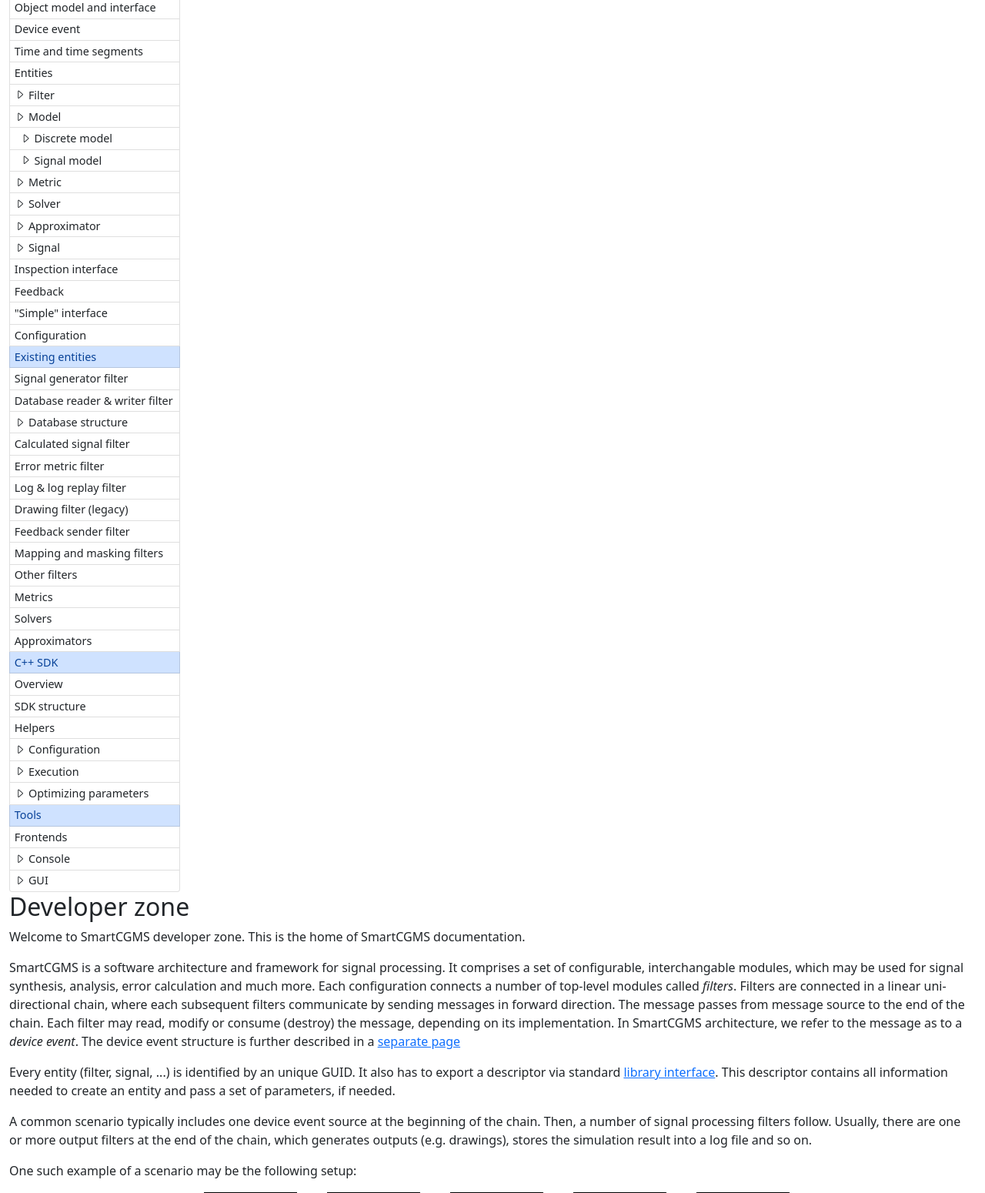
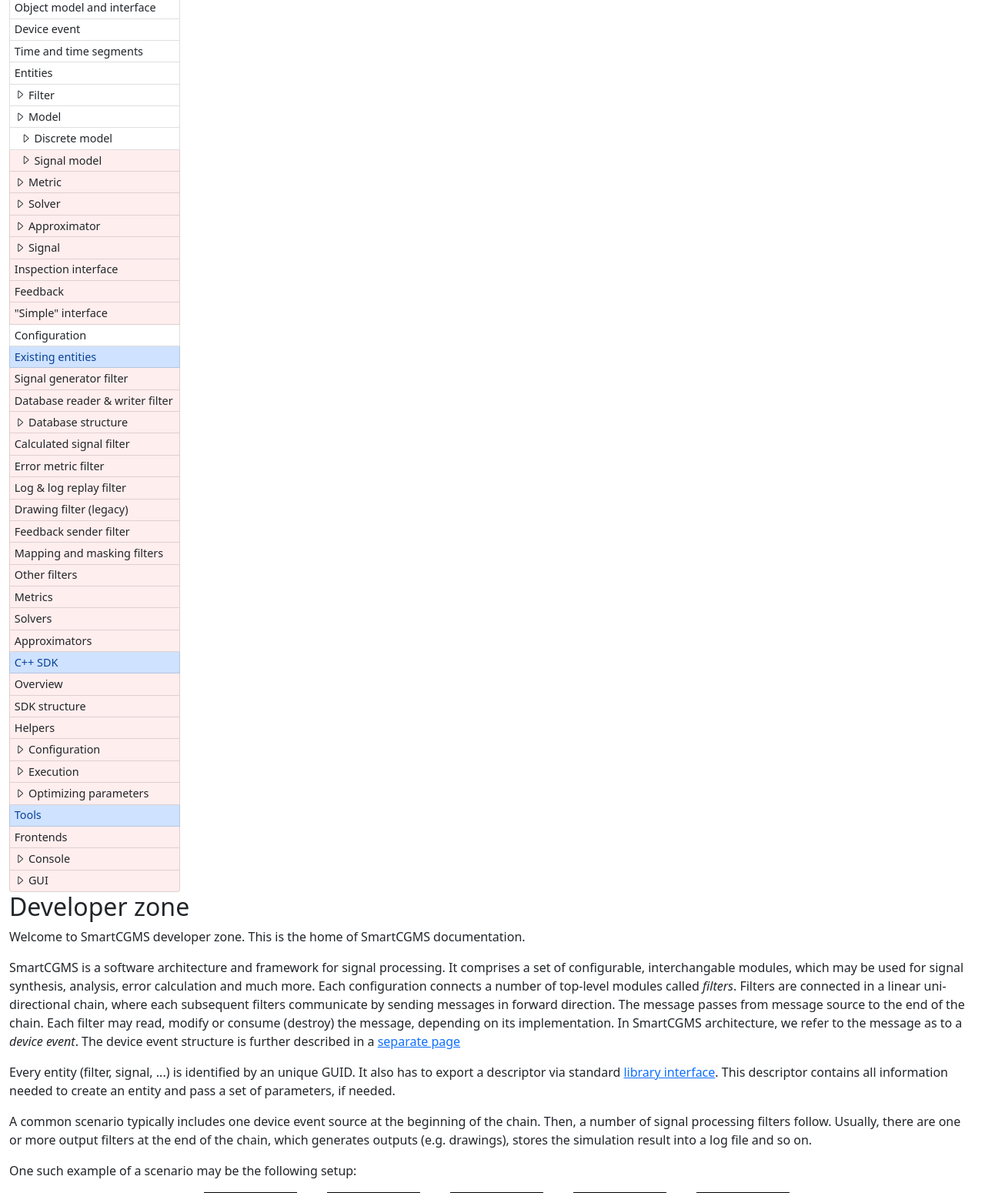
Before and after one commit to MartinUbl/SmartCGMS_Docs, a PHP site: page / in a window 1280 px wide. Shown: the part 320-1870 px from the top of the page at 77% size. Run offline with PHP 8.4, Linux system fonts and the light colour scheme.

Commit message:
Mark up nonexistent documentation pages

```diff
--- a/pages.php
+++ b/pages.php
@@ -19,6 +19,9 @@ function buildMenuLink($pagename)
     if ($pagename == $curPage || empty($pagename) && $curPage == "default")
         $class .= " active";
 
+    if (!empty($pagename) && !file_exists("pages/$pagename.php"))
+        $class .= " nonexistent";
+
     return "href=\"$href\" class=\"$class\"";
 }
 
--- a/style.css
+++ b/style.css
@@ -8,6 +8,11 @@ h1
     background-image: url('./scgms.png');
     background-size: contain;
     background-repeat: no-repeat;
+}
+
+.nonexistent
+{
+    background: #FFEEEE;
 }
 
 .list-group-item
```
